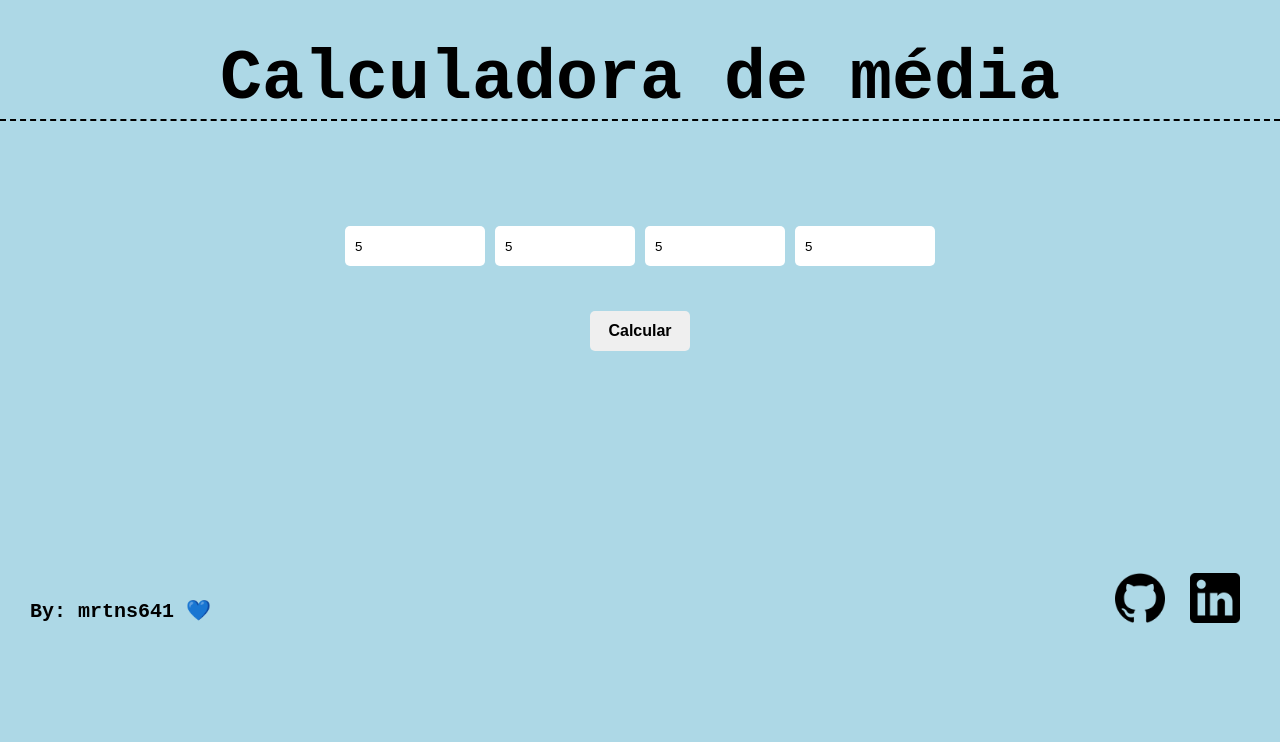
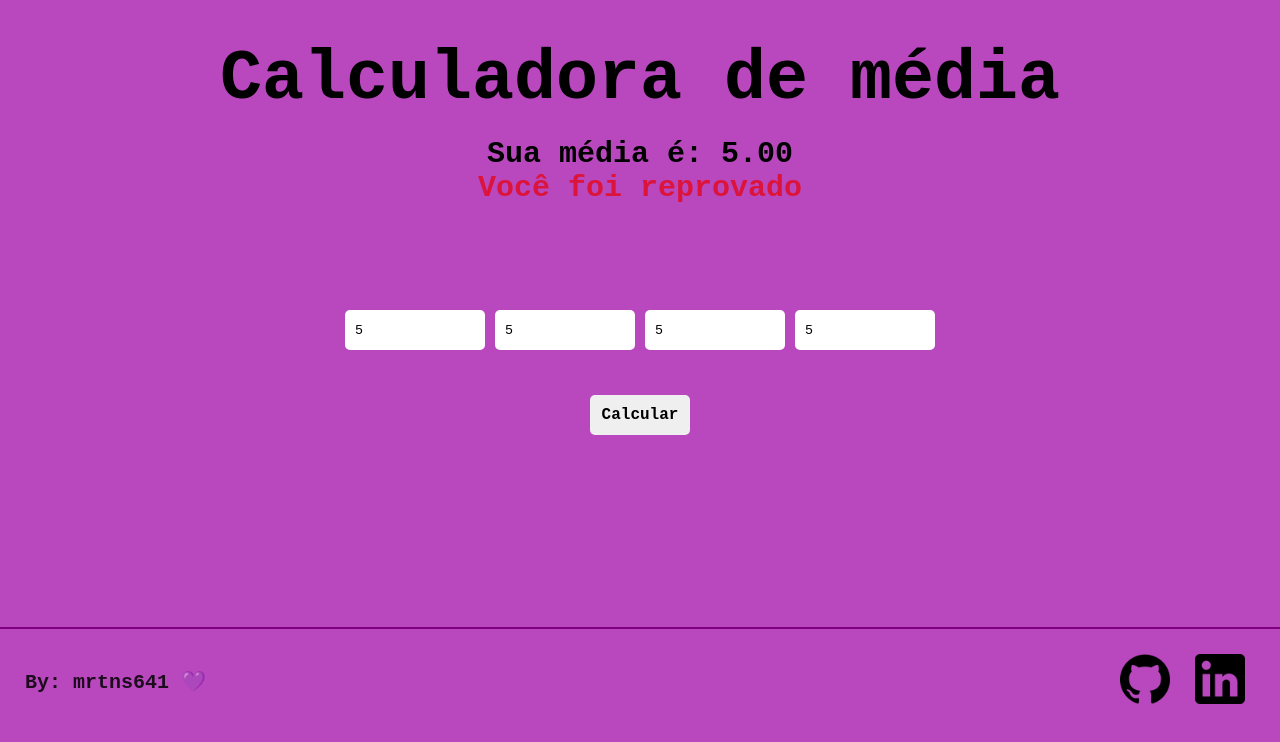
Before and after one commit to mrtns641/calculadora_media, a plain HTML site: page index.html in a window 1280 px wide. Both pictures are taken after typing "5", "5", "5", "5" into the empty fields and a click on the button "Calcular". Drawn offline with Linux system fonts and the light colour scheme.

Commit message:
Implementação do script.js
Realização do cálculo e mostrando informações para o usuário

```diff
--- a/index.html
+++ b/index.html
@@ -6,27 +6,29 @@
     <meta name="viewport" content="width=device-width, initial-scale=1.0">
     <title>Calculadora</title>
     <link rel="stylesheet" type="text/css" href="stlye/stlye.css">
+    <script src="./script.js"></script>
     <link rel="shortcut icon" href="images/calc-icon.png">
 </head>
 <body>
    <main>
     <div class="container">
         <h1 class="page-title">Calculadora de média</h1>
-        <hr>
         <span id="resultado"></span>
         <span id="passou"></span>
         <div class="input-container">
-            <input id="valor1" placeholder="1º nota" type="number" />
-            <input id="valor2" placeholder="2º nota" type="number" />
-            <input id="valor3" placeholder="3º nota" type="number" />
-            <input id="valor4" placeholder="4º nota" type="number" />
+            <input id="nota1" placeholder="1º nota" type="number" />
+            <input id="nota2" placeholder="2º nota" type="number" />
+            <input id="nota3" placeholder="3º nota" type="number" />
+            <input id="nota4" placeholder="4º nota" type="number" />
         </div>
-        <button type="submit" onclick="calcular()" class="btn-calcular">Calcular</button>
+        <button onclick="calcular()" class="btn-calcular">Calcular</button>
     </div>
    </main>
    <footer class="footer">
         <div class="social">
-            <p class="subtitle">By: mrtns641 💙</p>
+            <a href="https://github.com/mrtns641" target="_blank">
+                <p class="subtitle">By: mrtns641 💜</p>
+            </a>
             <a href="https://www.linkedin.com/in/gabriella-martins-1a4b78210" target="_blank">
                 <img class="icon-link" src="/images/linkedin-icon.png" alt="Ícone LinkedIn" />
             </a>
--- /dev/null
+++ b/script.js
@@ -0,0 +1,21 @@
+function calcular() {
+    n1 = parseFloat(document.getElementById("nota1").value);
+    n2 = parseFloat(document.getElementById("nota2").value);
+    n3 = parseFloat(document.getElementById("nota3").value);
+    n4 = parseFloat(document.getElementById("nota4").value);
+
+
+let soma = (n1 + n2 + n3 + n4);
+
+let media = soma / 4;
+
+let mediaFinal = media.toFixed(2);
+
+document.getElementById ("resultado").innerHTML = `<br/><span class="black">Sua média é: ${mediaFinal}</span><br/>`;
+
+    if (mediaFinal >=6.0) {
+        document.getElementById("passou").innerHTML = `<span class="green">Você foi aprovado</span>`;
+    } else {
+    document.getElementById("passou").innerHTML = `<span class="red">Você foi reprovado</span>`;
+    }
+}
--- a/stlye/stlye.css
+++ b/stlye/stlye.css
@@ -3,11 +3,11 @@
     padding: 0;
     border: 0;
     text-decoration: none;
+    font-family: 'Courier New', Courier, monospace;
 }
 
 body {
-    background-color: lightblue;
-    font-family: 'Courier New', Courier, monospace;
+    background-color: #b948be;
 }
 
 
@@ -18,10 +18,6 @@ input {
     width: 140px;
     height: 40px;
     box-sizing: border-box;
-}
-
-hr {
-    border-top: 2px dashed;
 }
 
 .container {
@@ -44,7 +40,7 @@ hr {
 }
 
 .btn-calcular:hover {
-    background-color: blue;
+    background-color: purple;
     cursor: pointer;
 }
 
@@ -56,7 +52,8 @@ hr {
 
 footer {
     margin-top: 152px;
-    padding: 30px;
+    padding: 25px;
+    border-top: 2px solid purple;
 }
 
 .icon-link {
@@ -83,5 +80,23 @@ footer {
 
 .subtitle {
     float: left;
-    margin-top: 25px;
+    margin-top: 15px;
+    color: rgba(0, 0, 0, 0.845);
 }
+
+.black {
+    font-size: 30px;
+    font-weight: bold;
+}
+
+.green {
+    color: green;
+    font-size: 30px;
+    font-weight: bold;
+  }
+
+  .red {
+    color: crimson;
+    font-size: 30px;
+    font-weight: bold;
+  }
```
